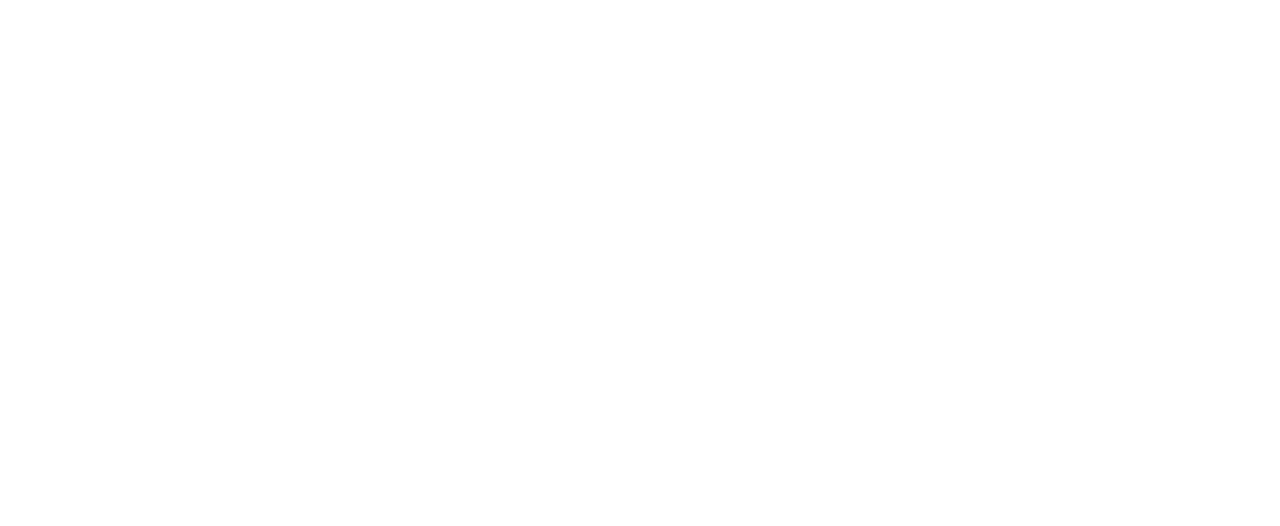
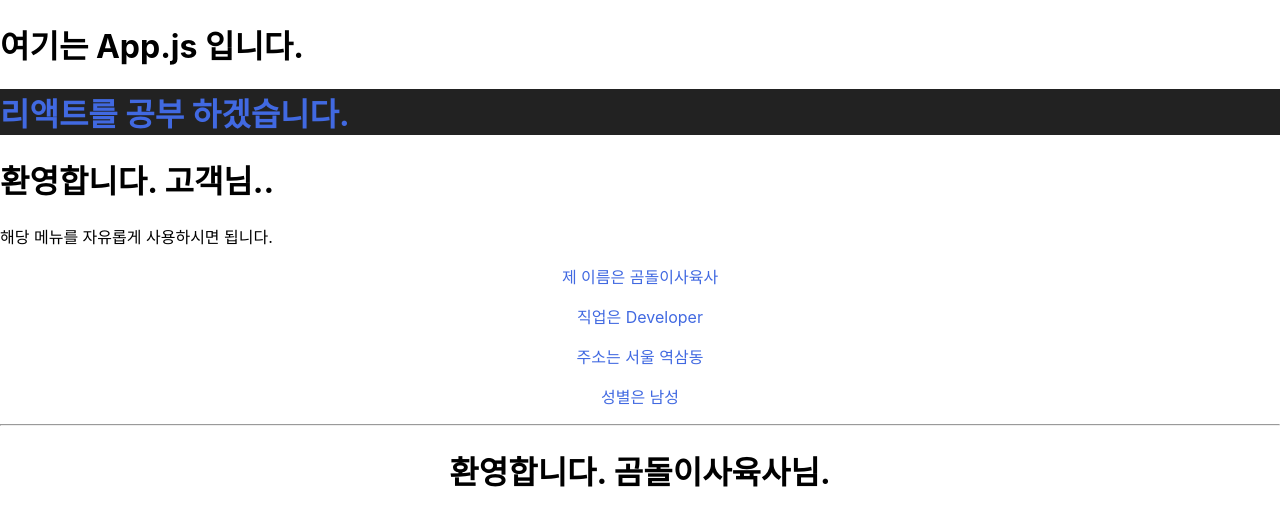
Before and after one commit to Woo3574/FrontEnd, a React (Create React App) app in the folder React/kh-sample-241118/: page / in a window 1280 px wide. Shown: the top 526 px of the page. Built offline with nearby package versions, Linux system fonts and the light colour scheme.

Commit message:
24.11.18

```diff
--- /dev/null
+++ b/React/kh-sample-241118/src/24.11.18/GreetingComponent.jsx
@@ -0,0 +1,30 @@
+import "../App.css";
+
+const member = {
+  name: "곰돌이사육사",
+  job: "Developer",
+  addr: "서울 역삼동",
+  gender: "남성",
+};
+
+const getGreeting = (user) => {
+  return user ? <h1>환영합니다. {user}님.</h1> : <h1>환영합니다. 방문자님.</h1>;
+};
+
+// 앞에오는 철자가 대문자로 바꾸면 컴포넌트
+// class 선택자는 class가 아니고 className으로 변경 됨
+// 태그는 항상 닫힘 태그이어야 함
+const GreetingComponent = () => {
+  return (
+    <div className="App">
+      <p className="title-name">제 이름은 {member.name}</p>
+      <p className="title-name">직업은 {member.job}</p>
+      <p className="title-name">주소는 {member.addr}</p>
+      <p className="title-name">성별은 {member.gender}</p>
+      <hr />
+      <p>{getGreeting(member.name)}</p>
+    </div>
+  );
+};
+
+export default GreetingComponent;
--- a/React/kh-sample-241118/src/JSX문법.js
+++ b/React/kh-sample-241118/src/24.11.18/JSX문법.js
@@ -37,5 +37,5 @@
     </>
   );
 };
-
+// export 내보내다
 export default JsxSyntax;
--- a/React/kh-sample-241118/src/App.css
+++ b/React/kh-sample-241118/src/App.css
@@ -36,3 +36,8 @@
     transform: rotate(360deg);
   }
 }
+
+.title-name {
+  color: royalblue;
+  font: 2em;
+}
--- a/React/kh-sample-241118/src/App.js
+++ b/React/kh-sample-241118/src/App.js
@@ -1,8 +1,16 @@
 import logo from "./logo.svg";
 import "./App.css";
+import JsxSyntax from "./24.11.18/JSX문법";
+import GreetingComponent from "./24.11.18/GreetingComponent";
 
 function App() {
-  return <></>;
+  return (
+    <>
+      <h1>여기는 App.js 입니다.</h1>
+      <JsxSyntax />
+      <GreetingComponent />
+    </>
+  );
 }
 
 export default App;
```
Also changed, not shown: React/kh-sample-241118/src/index.js (+6 -6 lines).
